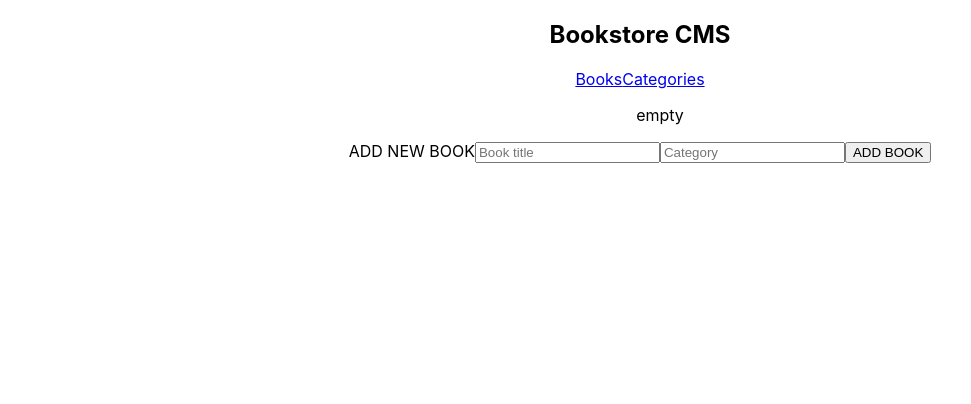
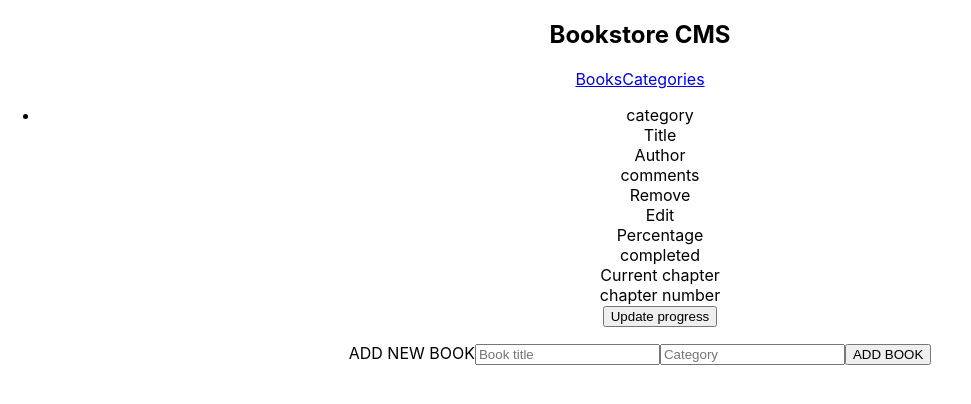
Before and after one commit to MacCrazyman/books-store, a React (Create React App) app: page / in a window 1280 px wide. Shown: the top 404 px of the page, without its empty margins (0-971 px from the left). Built offline with nearby package versions, Linux system fonts and the light colour scheme.

Commit message:
Add book item

```diff
--- a/src/components/books.js
+++ b/src/components/books.js
@@ -1,7 +1,9 @@
+import Book from './bookItem';
+
 const Books = () => (
   <div className="appContainer">
     <ul className="booksList">
-      empty
+      <Book />
     </ul>
     <div className="appFooter">
       <form>
```
